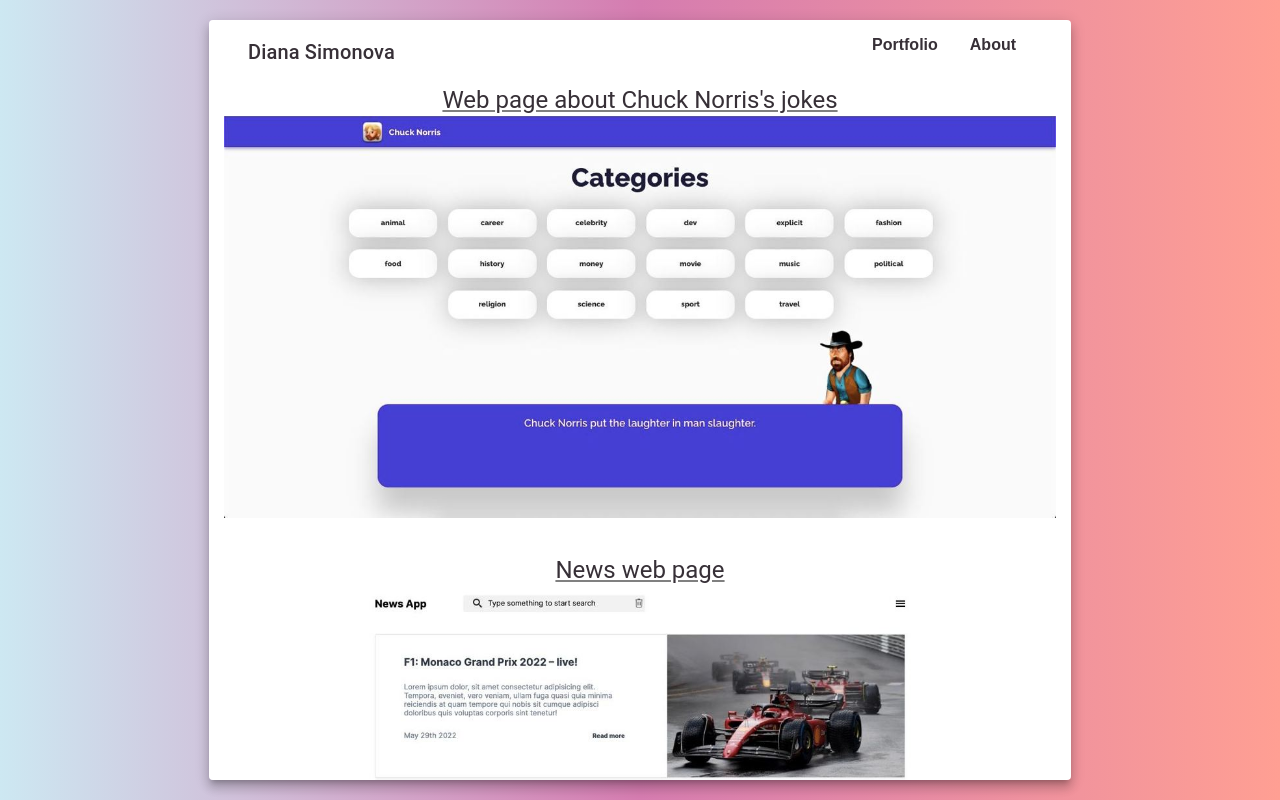
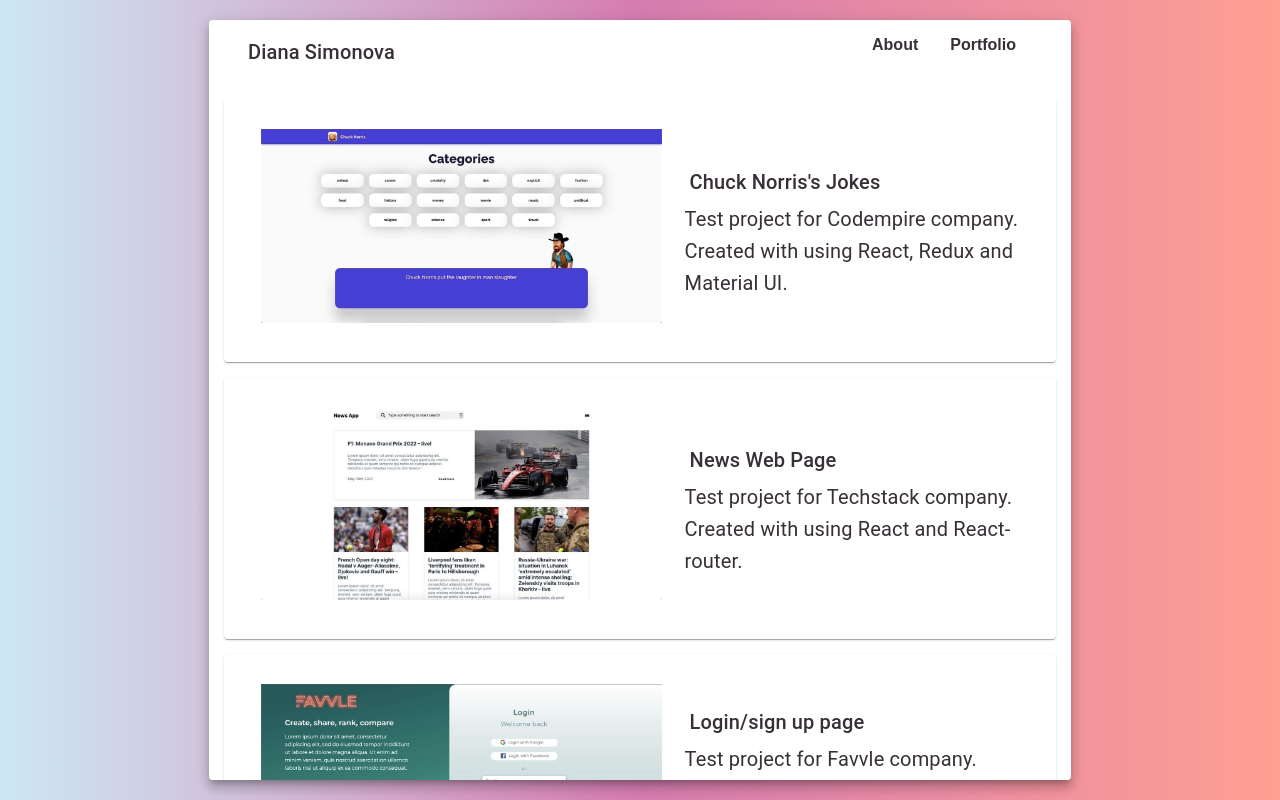
Before and after one commit to DianaBrightside/diana_simonova_cv.github.io, a React (Create React App) app: page /portfolio in a window 1280 px wide. Built offline with nearby package versions, Linux system fonts and the light colour scheme; the HTML template or start-up script is replaced by a standard one.

Commit message:
portfolio is  added and code is cleaned

```diff
--- a/src/App.js
+++ b/src/App.js
@@ -1,8 +1,8 @@
 import { ThemeProvider } from "@mui/material";
 import ContentWrapper from "./Components/ContentWrapper";
+import { theme } from "./Style/theme";
+
 import "./Style/style.css";
-
-import { theme } from "./Style/theme";
 
 const App = () => {
   return (
--- a/src/Components/Contacts.js
+++ b/src/Components/Contacts.js
@@ -20,14 +20,16 @@
         href="https://www.linkedin.com/in/diana-simonova-395030177/"
         underline="always"
       >
-        <LinkedInIcon /> My LinkedIn
+        <LinkedInIcon />
+        LinkedIn
       </ContactLink>
       <ContactLink
         target="_blank"
         href="mailto:dianabrightside@gmail.com"
         underline="always"
       >
-        <AlternateEmailIcon /> dianabrightside@gmail.com
+        <AlternateEmailIcon />
+        dianabrightside@gmail.com
       </ContactLink>
     </Grid>
   );
--- a/src/Components/ContentWrapper.js
+++ b/src/Components/ContentWrapper.js
@@ -1,6 +1,8 @@
 import { Box, Paper, ThemeProvider } from "@mui/material";
 import { BrowserRouter } from "react-router-dom";
+
 import { theme } from "../Style/theme";
+
 import Header from "./Header";
 import InfoBlock from "./InfoBlock";
 
--- a/src/Components/Header.js
+++ b/src/Components/Header.js
@@ -1,4 +1,5 @@
 import { Grid, Toolbar, Typography } from "@mui/material";
+
 import HeaderLinks from "./HeaderLinks";
 
 const Header = () => {
--- a/src/Components/HeaderLinks.js
+++ b/src/Components/HeaderLinks.js
@@ -17,8 +17,8 @@
 const HeaderLinks = () => {
   return (
     <>
+      <HeaderLink to="/">About</HeaderLink>
       <HeaderLink to="/portfolio">Portfolio</HeaderLink>
-      <HeaderLink to="/">About</HeaderLink>
     </>
   );
 };
--- a/src/Components/InfoBlock.js
+++ b/src/Components/InfoBlock.js
@@ -1,4 +1,5 @@
 import { Route, Routes } from "react-router-dom";
+
 import PersonalInfo from "./PersonalInfo";
 import Portfolio from "./Portfolio";
 
--- a/src/Components/PersonalInfo.js
+++ b/src/Components/PersonalInfo.js
@@ -1,19 +1,36 @@
 import { styled } from "@mui/material/styles";
-import { Grid, Typography } from "@mui/material";
+import { Box, Grid, Typography } from "@mui/material";
+
+import SchoolIcon from "@mui/icons-material/School";
+import LightbulbIcon from "@mui/icons-material/Lightbulb";
 
 import Technologies from "./Technologies";
 import Contacts from "./Contacts";
 
-import SchoolIcon from "@mui/icons-material/School";
-import LightbulbIcon from "@mui/icons-material/Lightbulb";
-
 const AboutMeText = styled(Typography)(() => ({
   display: "flex",
-  fontSize: "1.17em",
+  fontSize: "1.0em",
   textAlign: "justify",
   lineHeight: "1.4em",
-  alignItems: "center",
 }));
+
+const AboutMeYearText = styled(Typography)(() => ({
+  fontSize: "0.9em",
+  paddingLeft: 32,
+  fontWeight: "bold",
+}));
+
+const AboutMeBox = styled(Box)(() => ({
+  paddingBottom: 16,
+}));
+
+const sharedIconPadding = {
+  paddingRight: 8,
+};
+
+const BulbIcon = styled(LightbulbIcon)(() => sharedIconPadding);
+
+const UniversityIcon = styled(SchoolIcon)(() => sharedIconPadding);
 
 const PersonalInfo = () => {
   return (
@@ -30,7 +47,9 @@
         />
       </Grid>
       <Grid item xs={12} md={5}>
-        <Typography variant="h4">About me</Typography>
+        <Typography sx={{ paddingBottom: 2 }} variant="h4">
+          About me
+        </Typography>
         <AboutMeText variant="p">
           Hi! My name is Diana Simonova. I am from Ukraine, Kharkiv. Looking for
           my first challange in Israel! I am a self-taught developer, a person
@@ -39,27 +58,47 @@
           knowledge. Ready to gain as much practice as possible.
         </AboutMeText>
       </Grid>
-      <Grid item xs={12} md={6}>
-        <Typography variant="h5">My journey</Typography>
+      <Grid item xs={12} md={5}>
+        <AboutMeBox>
+          <Typography sx={{ paddingBottom: 2 }} variant="h5">
+            My journey
+          </Typography>
           <AboutMeText variant="p">
-          <SchoolIcon />I am Master of Applied and Computer Linguistics of
-          National Technical University "Kharkiv Polytechnical Institute" from
-          2017 to 2022
+            <UniversityIcon />
+            Master of Applied and Computer Linguistics of National Technical
+            University "Kharkiv Polytechnical Institute"
           </AboutMeText>
+          <AboutMeYearText variant="p">2017 - 2022</AboutMeYearText>
+        </AboutMeBox>
+        <AboutMeBox>
           <AboutMeText variant="p">
-          <LightbulbIcon /> Attended Frontend Course from october 15th 2019 to
-          december 28th 2019
+            <BulbIcon />
+            React Front-End Developer Intern
           </AboutMeText>
+          <AboutMeYearText variant="p">
+            2021 August - 2022 February
+          </AboutMeYearText>
+        </AboutMeBox>
+        <AboutMeBox>
           <AboutMeText variant="p">
-          <LightbulbIcon /> Attended JavaScript Course from january 9th 2020 to
-          march 6th 2020
+            <BulbIcon />
+            Front-end Course - Limon School
           </AboutMeText>
+          <AboutMeYearText variant="p">2019 - 2020</AboutMeYearText>
+        </AboutMeBox>
+        <AboutMeBox>
+          <AboutMeText variant="p">
+            <BulbIcon />
+            JavaScript Course - Limon School
+          </AboutMeText>
+          <AboutMeYearText variant="p">2020 - 2021</AboutMeYearText>
+        </AboutMeBox>
       </Grid>
       <Grid item xs={12} md={5}>
         <Technologies />
       </Grid>
       <Grid item xs={12} sx={{ textAlign: "center" }}>
-        <Typography variant="h5">My contacts</Typography>
+        <Typography variant="h5">Contacts</Typography>
         <Contacts />
       </Grid>
     </Grid>
--- a/src/Components/Portfolio.js
+++ b/src/Components/Portfolio.js
@@ -1,47 +1,79 @@
-import { Grid, Link, Typography } from "@mui/material";
+import { Grid, Link, Paper, Typography } from "@mui/material";
+
+const projects = {
+  project1: {
+    name: "Chuck Norris's Jokes",
+    description:
+      "Test project for Codempire company. Created with using React, Redux and Material UI.",
+    srcImage: require("../Images/chuckNorrisApp.jpg"),
+    hrefWebsite: "https://dianabrightside.github.io/chuck-norris-website/",
+  },
+  project2: {
+    name: "News Web Page",
+    description:
+      "Test project for Techstack company. Created with using React and React-router.",
+    srcImage: require("../Images/newsApp.jpg"),
+    hrefWebsite: "https://dianabrightside.github.io/News-application/#/",
+  },
+  project3: {
+    name: "Login/sign up page",
+    description:
+      "Test project for Favvle company. Created with using React, firebase, React-router and Styled Components.",
+    srcImage: require("../Images/favvleApp.jpg"),
+    hrefWebsite: "https://favvle-app.web.app/",
+  },
+};
 
 const Portfolio = () => {
   return (
-    <Grid container spacing={4} sx={{ textAlign: "center" }}>
-      <Grid item xs={12}>
+    <>
+      {Object.keys(projects).map((keyName, index) => {
+        return (
           <Link
-          href="https://dianabrightside.github.io/chuck-norris-website/"
+            key={index}
+            href={projects[keyName].hrefWebsite}
+            variant="h6"
             target="_blank"
+            sx={{ textDecoration: "none" }}
           >
-          <Typography variant="h5">
-            Web page about Chuck Norris's jokes
+            <Paper sx={{ padding: "15px", margin: "15px 0" }}>
+              <Grid
+                container
+                justifyContent="space-evenly"
+                sx={{
+                  margin: "15px 0",
+                }}
+              >
+                <Grid item xs={12} md={6}>
+                  <img
+                    src={projects[keyName].srcImage}
+                    alt={projects[keyName].name}
+                    width="100%"
+                  />
+                </Grid>
+                <Grid
+                  item
+                  xs={10}
+                  md={5}
+                  sx={{
+                    display: "flex",
+                    flexDirection: "column",
+                    justifyContent: "center",
+                  }}
+                >
+                  <Typography variant="h6" sx={{ margin: "5px" }}>
+                    {projects[keyName].name}
                   </Typography>
-          <img
-            width="100%"
-            src={require("../Images/chuckNorrisApp.jpg")}
-            alt="web page about Chuck Norris's jokes"
-          />
-        </Link>
-      </Grid>
-      <Grid item xs={12}>
-        <Link
-          href="https://dianabrightside.github.io/News-application/#/"
-          target="_blank"
-        >
-          <Typography variant="h5">News web page</Typography>
-          <img
-            width="100%"
-            src={require("../Images/newsApp.jpg")}
-            alt="news web page"
-          />
-        </Link>
-      </Grid>
-      <Grid item xs={12}>
-        <Link href="https://favvle-app.web.app/" target="_blank">
-          <Typography variant="h5">Login/Sign Up web page</Typography>
-          <img
-            width="100%"
-            src={require("../Images/favvleApp.jpg")}
-            alt="login webpage for Favvle"
-          />
-        </Link>
+                  <Typography variant="p" sx={{ fontWeight: "normal" }}>
+                    {projects[keyName].description}
+                  </Typography>
                 </Grid>
               </Grid>
+            </Paper>
+          </Link>
+        );
+      })}
+    </>
   );
 };
 
--- a/src/Components/Technologies.js
+++ b/src/Components/Technologies.js
@@ -1,26 +1,29 @@
 import { Box } from "@mui/material";
+
 import Technology from "./Technology";
 
-const Technologies = () => {
 const technologies = [
-    "javascript(ES5/6)",
+  "react",
+  "redux",
+  "javascript",
+  "firebase",
   "jquery",
-    "react",
   "React UI tools",
-    "firebase",
   "html5",
-    "css3",
+  "css",
   "adaptive/responsive markup",
   "less/scss/flexbox",
   "git",
   "npm",
 ];
+
+const Technologies = () => {
   return (
     <Box
       sx={{
         display: "flex",
         flexWrap: "wrap",
-        justifyContent: "space-around",
+        justifyContent: "flex-start",
       }}
     >
       {technologies.map((technology, index) => {
--- a/src/Components/Technology.js
+++ b/src/Components/Technology.js
@@ -3,11 +3,13 @@
 
 const MyTechnology = styled(Paper)(() => ({
   padding: "10px 12px",
-  margin: "5px",
+  margin: "3px",
   backgroundColor: "#373037",
   borderRadius: "10px",
   color: "#EEEFF1",
-  fontWeight: "bold",
+  fontSize: "0.7em",
+  textTransform: "uppercase",
+  textAlign: "center",
 }));
 
 const Technology = ({ technology, index }) => {
```
Also changed, not shown: src/Images/personalPhoto.png. Lines whose indentation alone changed are shown as unchanged.
